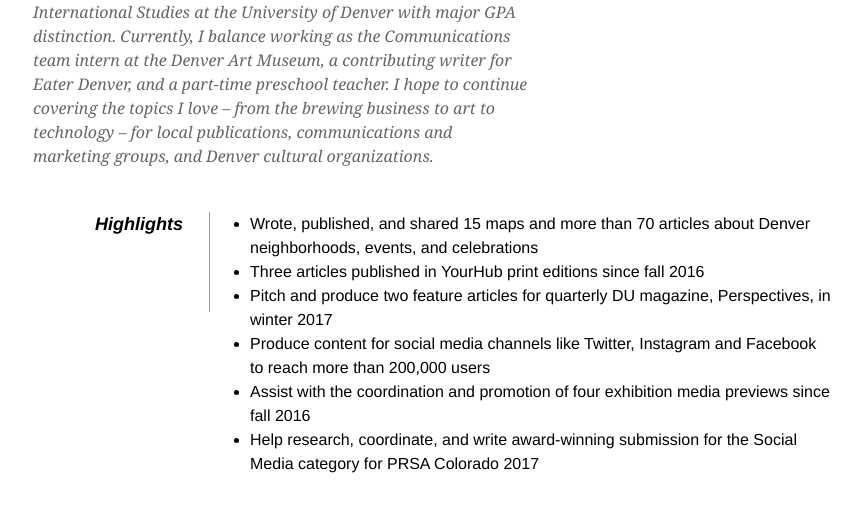
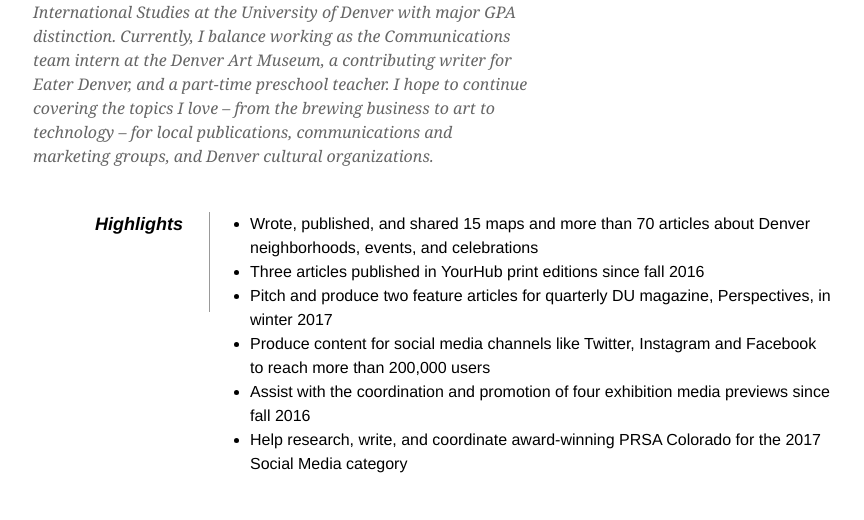
Before and after one commit to CamilaNavarrette/CamilaNavarrette.github.io, a plain HTML site: page index.html in a window 1280 px wide. Shown: the part 220-740 px from the top of the page, without its empty margins (207-1071 px from the left). Drawn offline with Linux system fonts and the light colour scheme.

Commit message:
Update index.html

```diff
--- a/index.html
+++ b/index.html
@@ -78,7 +78,7 @@
                 <li> Pitch and produce two feature articles for quarterly DU magazine, Perspectives, in winter 2017 </li>
                 <li> Produce content for social media channels like Twitter, Instagram and Facebook to reach more than 200,000 users </li>
                 <li> Assist with the coordination and promotion of four exhibition media previews since fall 2016 </li>
-                <li> Help research, coordinate, and write award-winning submission for the Social Media category for PRSA Colorado 2017 </li>
+                <li> Help research, write, and coordinate award-winning PRSA Colorado for the 2017 Social Media category </li>
                 </ul>
               </dd>
 
```
